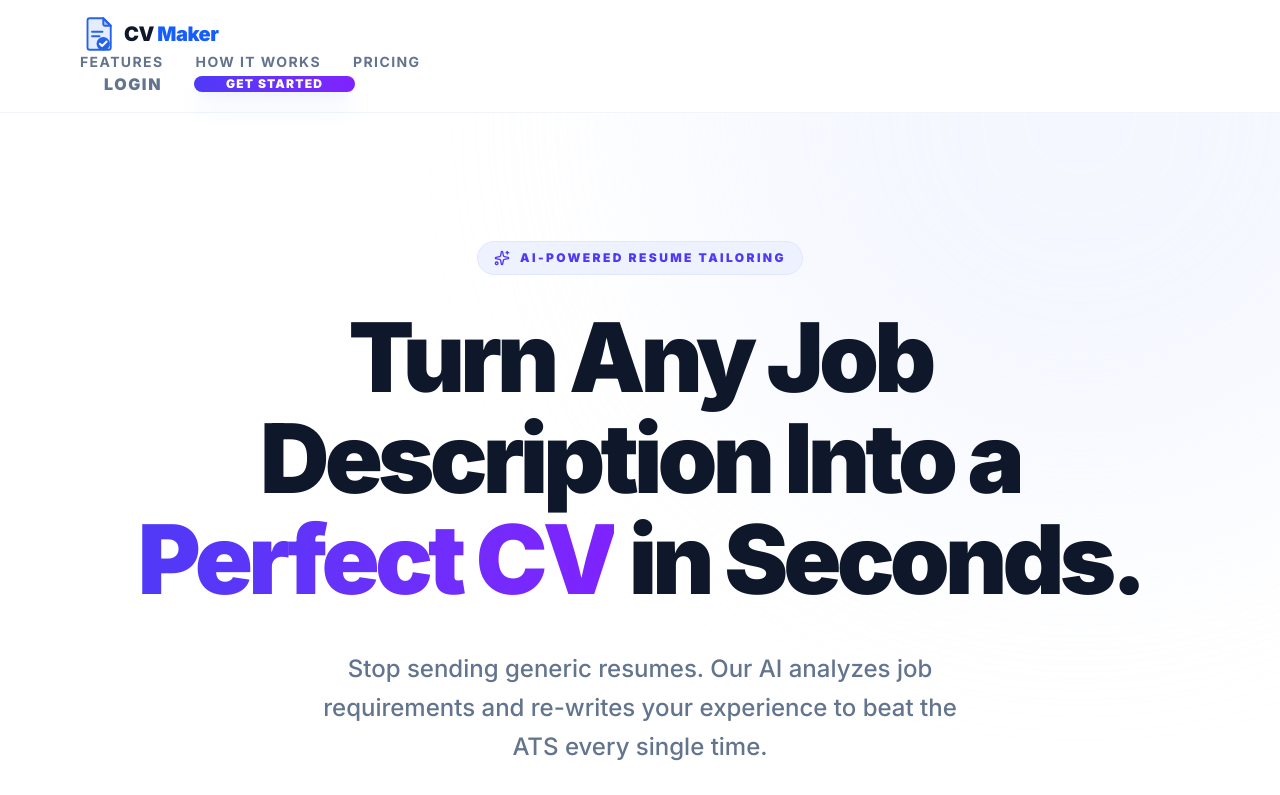
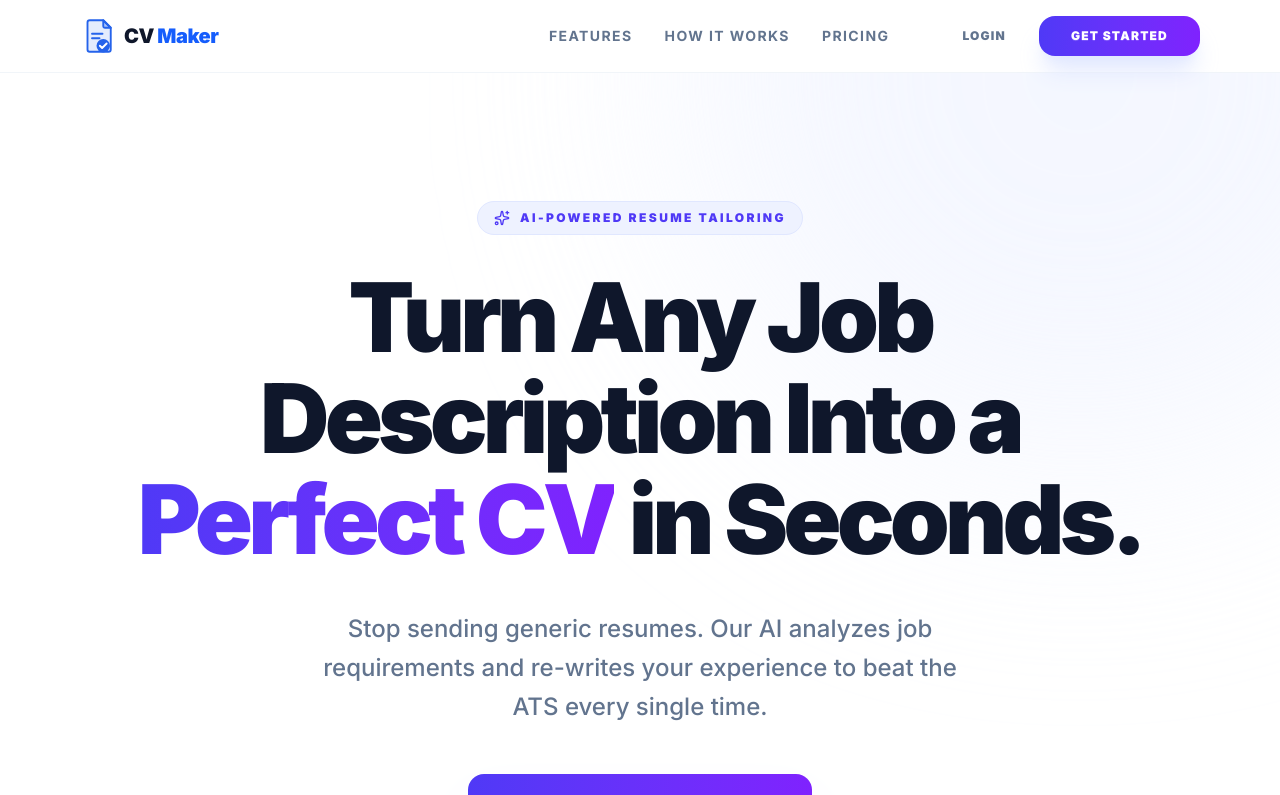
Before and after one commit to solijonovk1-droid/cd-maker, a Vue app: page / in a window 1280 px wide. Shown: the top 795 px of the page. Built offline with nearby package versions, Linux system fonts and the light colour scheme; no server answers.

Commit message:
fix: uncomment daisyui plugin to restore styles

```diff
--- a/src/style.css
+++ b/src/style.css
@@ -1,7 +1,7 @@
 @import "tailwindcss";
-/* @plugin "daisyui" {
+@plugin "daisyui" {
   themes: light;
-} */
+}
 
 @theme {
   --color-primary: #4f46e5;
```
